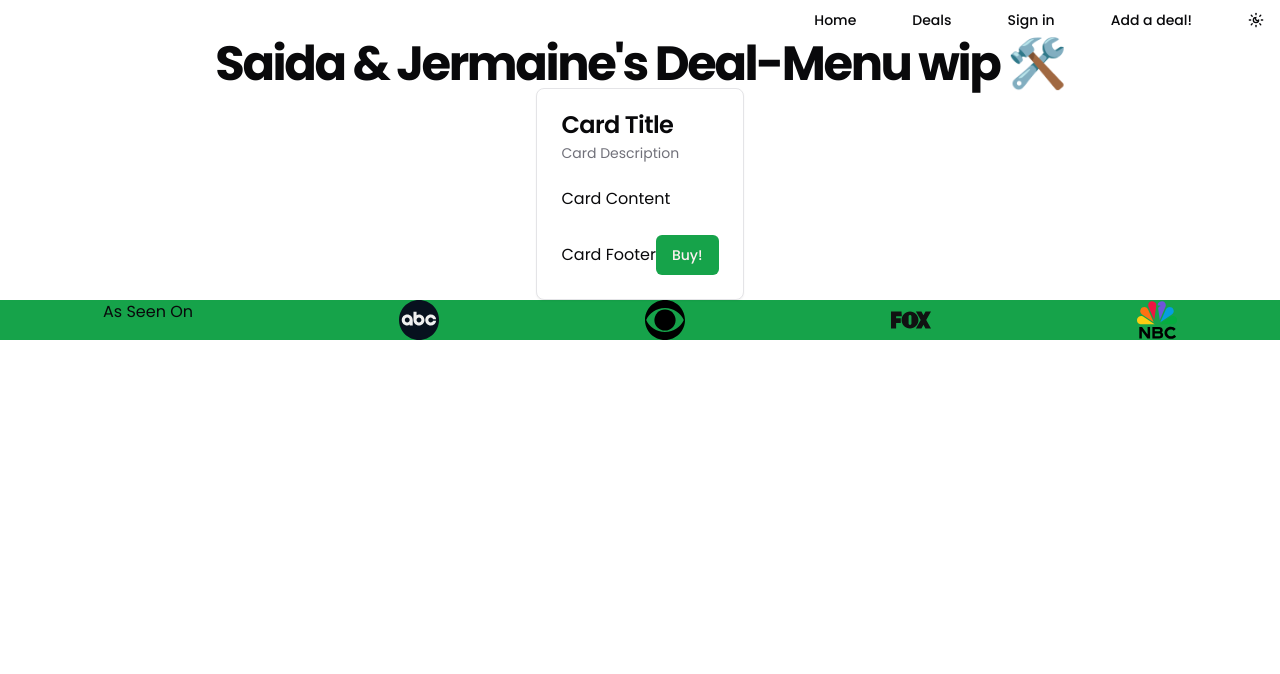
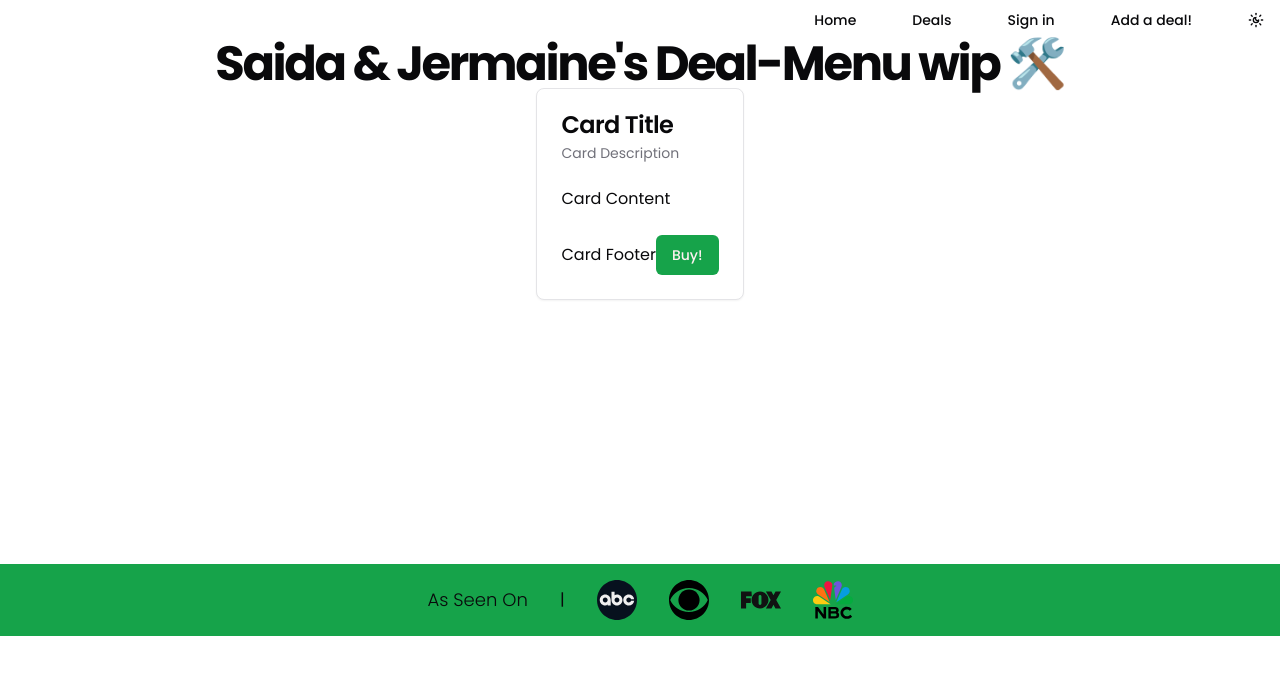
Before and after one commit to danielgoodmanz/dispo-menu, a React (Vite) app: page / in a window 1280 px wide. Shown: the top 674 px of the page. Built offline with nearby package versions, Linux system fonts and the light colour scheme.

Commit message:
reverted to react-router v6 due to no error handling if not using data router

```diff
--- a/src/App.tsx
+++ b/src/App.tsx
@@ -66,8 +66,6 @@ function App() {
               <Button>Buy!</Button>
             </CardFooter>
           </Card>
-          {/* as seen on TV bar */}
-
           {/* drawer which opens AddDealForm.tsx */}
           <Drawer
             open={open}
--- /dev/null
+++ b/src/components/ErrorPage.tsx
@@ -0,0 +1,24 @@
+import Header from '@/components/Header';
+import { Button } from '@/components/ui/button';
+import { useRouteError } from 'react-router';
+
+export default function ErrorPage() {
+  const error = useRouteError();
+  console.error(error);
+
+  return (
+    <div
+      id='error-page'
+      className='flex flex-col items-center justify-center min-h-screen space-y-4'
+    >
+      <Header title={'Oops!'} />
+      <p>Sorry, page not found!</p>
+      <p>
+        <i>{error.statusText || error.message}</i>
+      </p>
+      <Button variant='ghost' className='text-2xl'>
+        Take me back ✋
+      </Button>
+    </div>
+  );
+}
--- a/src/components/TvBar.tsx
+++ b/src/components/TvBar.tsx
@@ -6,12 +6,13 @@ import NBC from '@/assets/NBC.svg';
 
 const TvBar = () => {
   return (
-    <div className='flex flex-row justify-around bg-primary'>
-      <p>As Seen On</p>
-      <img src={ABC} alt='ABC logo' className='w-10 h-10' />
-      <img src={CBS} alt='CBS logo' className='w-10 h-10' />
-      <img src={FOX} alt='FOX logo' className='w-10 h-10' />
-      <img src={NBC} alt='NCB logo' className='w-10 h-10' />
+    <div className='flex bg-primary justify-center space-x-8 items-center mt-[33vh]'>
+      <p className='text-lg font-light'>As Seen On</p>
+      <p>|</p>
+      <img src={ABC} alt='ABC logo' className='w-10 h-10 m-4' />
+      <img src={CBS} alt='CBS logo' className='w-10 h-10 m-4' />
+      <img src={FOX} alt='FOX logo' className='w-10 h-10 m-4' />
+      <img src={NBC} alt='NCB logo' className='w-10 h-10 m-4' />
     </div>
   );
 };
--- a/src/main.tsx
+++ b/src/main.tsx
@@ -1,21 +1,32 @@
 import { StrictMode } from 'react';
 import { createRoot } from 'react-dom/client';
-import { BrowserRouter, Routes, Route } from 'react-router';
+import { createBrowserRouter, RouterProvider } from 'react-router';
 
 import './index.css';
 import App from './App.tsx';
 import AddDealForm from '@/components/AddDealForm.tsx';
+import ErrorPage from '@/components/ErrorPage.tsx';
+
+const router = createBrowserRouter([
+  {
+    path: '/',
+    element: <App />,
+    errorElement: <ErrorPage />,
+    children: [
+      {
+        path: '/dealform',
+        element: <AddDealForm />,
+      },
+    ],
+  },
+  // TODO: create a landing page
+  {
+    path: '/landing',
+  },
+]);
 
 createRoot(document.getElementById('root')!).render(
   <StrictMode>
-    <BrowserRouter>
-      <Routes>
-        <Route path='/' element={<App />}>
-          <Route path='dealform' element={<AddDealForm />} />
-        </Route>
-        // TODO: add a landing page
-        <Route path='landing' />
-      </Routes>
-    </BrowserRouter>
+    <RouterProvider router={router} />
   </StrictMode>
 );
```
